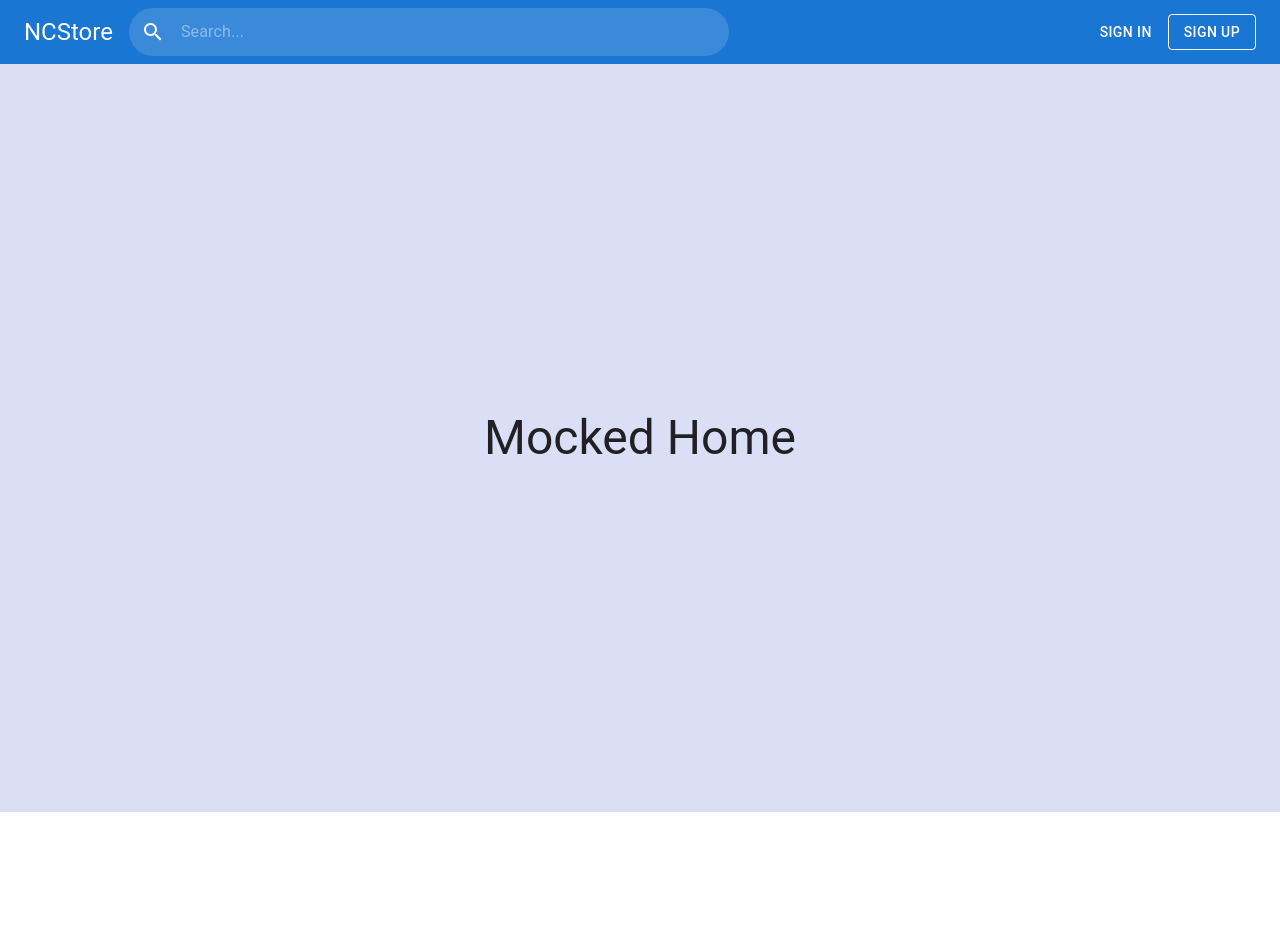
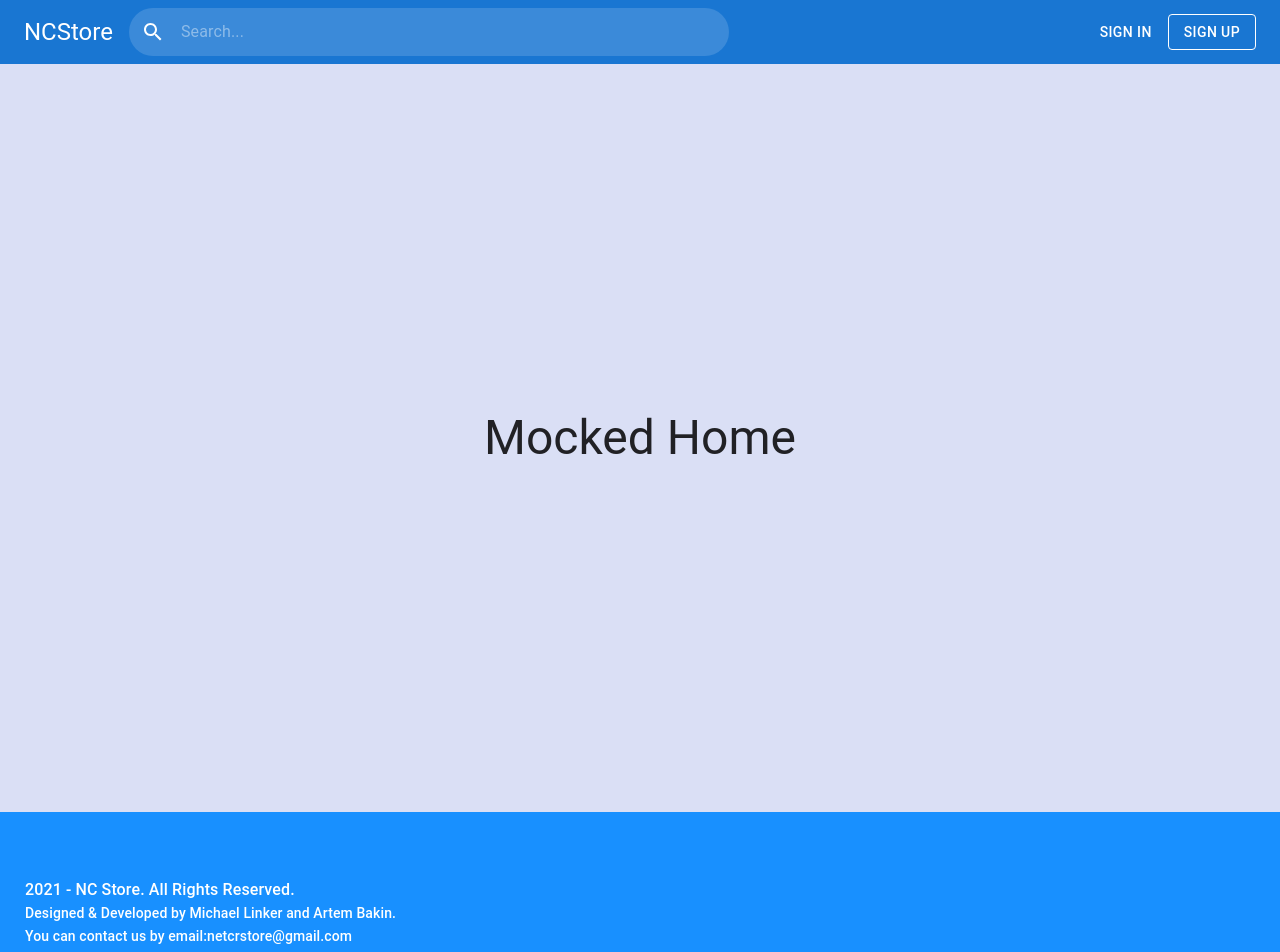
Before and after one commit to MrBattary/ncstore-front, a React (Create React App) app: page / in a window 1280 px wide. Shown: the top 952 px of the page. Before the commit the page ends 812 px from the top, so only its background shows below. Built offline with nearby package versions, Linux system fonts and the light colour scheme.

Commit message:
NS-198 Footer added

```diff
--- /dev/null
+++ b/src/elements/components/footer/Footer.tsx
@@ -0,0 +1,31 @@
+import React from 'react';
+
+import Typography from '@mui/material/Typography';
+import Link from '@mui/material/Link';
+
+import './style.css';
+
+type footerProps = {};
+
+const Footer: React.FC<footerProps> = () => {
+    return (
+        <div className='footer'>
+            <div className='footer__content'>
+                <Typography variant='h6' style={{ color: 'white', fontSize: 16 }}>
+                    2021 - NC Store. All Rights Reserved.
+                </Typography>
+                <Typography variant='h6' style={{ color: 'white', fontSize: 14 }}>
+                    Designed & Developed by Michael Linker and Artem Bakin.
+                </Typography>
+                <Typography variant='h6' style={{ color: 'white', fontSize: 14 }}>
+                    You can contact us by email:
+                    <Link href='mailto:netcrstore@gmail.com' underline='hover' style={{ color: 'white' }}>
+                        netcrstore@gmail.com
+                    </Link>
+                </Typography>
+            </div>
+        </div>
+    );
+};
+
+export default Footer;
--- /dev/null
+++ b/src/elements/components/footer/style.css
@@ -0,0 +1,13 @@
+.footer {
+    display: flex;
+    align-items: center;
+    min-height: 200px;
+    background-color: #1890ff;
+}
+
+.footer__content {
+    display: flex;
+    flex-direction: column;
+    height: 100%;
+    margin-left: 25px;
+}
--- a/src/elements/layouts/MainLayout.tsx
+++ b/src/elements/layouts/MainLayout.tsx
@@ -1,6 +1,7 @@
 import React from 'react';
 
 import NavigationBar from '../components/navigation/NavigationBar';
+import Footer from '../components/footer/Footer';
 
 import './style.css';
 
@@ -12,6 +13,7 @@ const MainLayout: React.FC<MainLayoutProps> = ({ children = null }) => (
     <div className='layout'>
         <NavigationBar />
         <div className='layout__content'>{children}</div>
+        <Footer />
     </div>
 );
 
```
